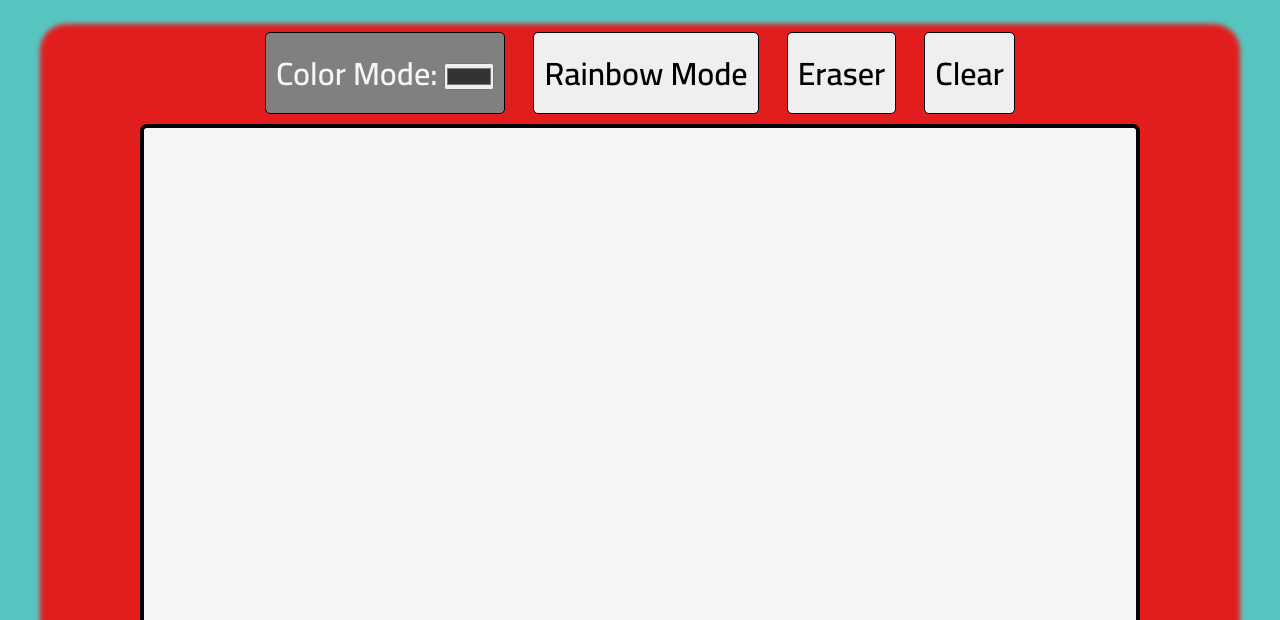
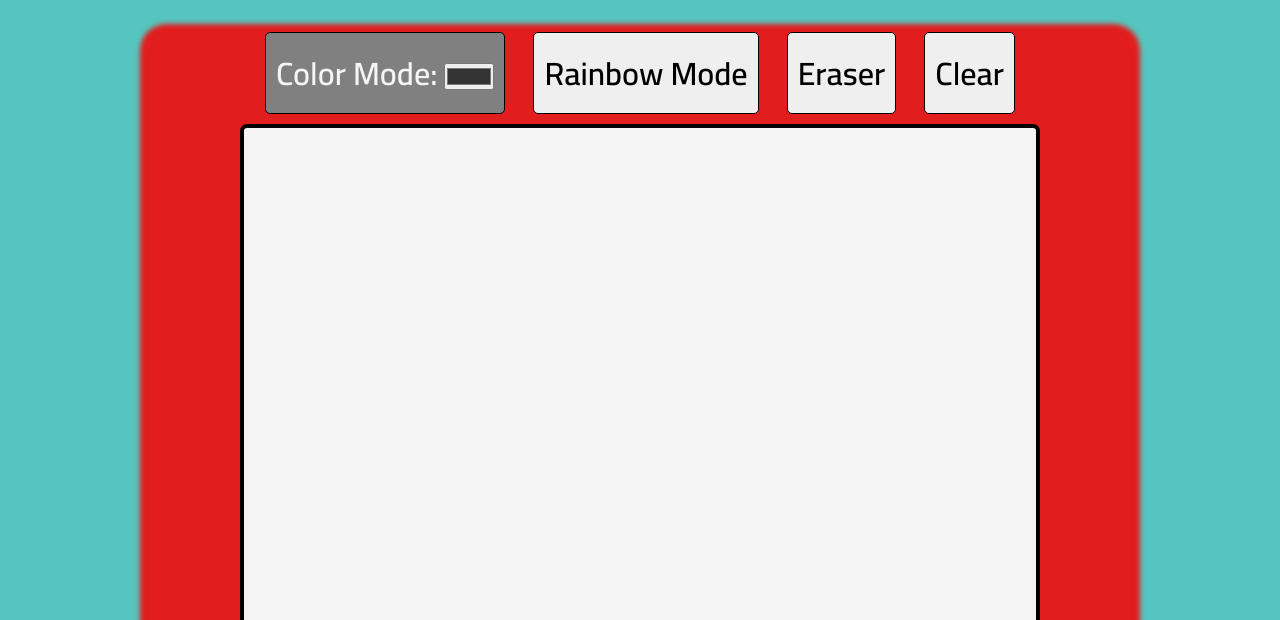
Before and after one commit to T-Pirozzini/Etch-N-Sketch, a website: page index.html in a window 1280 px wide. Shown: the part 178-798 px from the top of the page. Drawn offline with Linux system fonts and the light colour scheme; a web font is replaced by a local one.

Commit message:
redeploy

```diff
--- /dev/null
+++ b/package.json
@@ -0,0 +1,6 @@
+{
+  "dependencies": {
+    "webpack": "^5.72.1",
+    "webpack-cli": "^4.9.2"
+  }
+}
--- a/style.css
+++ b/style.css
@@ -27,8 +27,8 @@ body {
 
 .grid {
     display: grid;
-    width: 1000px;
-    height: 1000px;
+    width: 800px;
+    height: 800px;
     background-color: whitesmoke;
     border: 4px solid black;
     box-shadow: 0px 0px 5px 100px #e21d1d;
```
Also changed, not shown: webpack.config.js (added, +10 -0 lines), dist/index.html, 2 other files.
